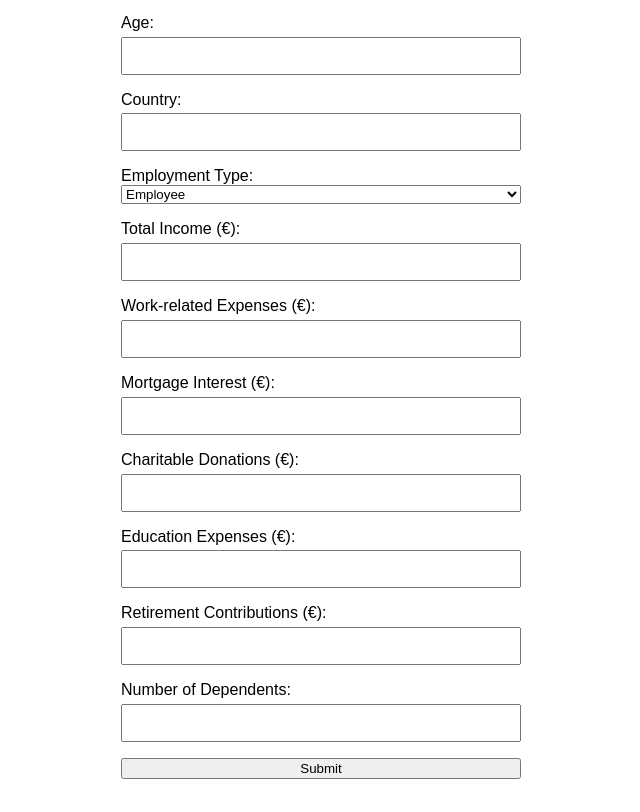
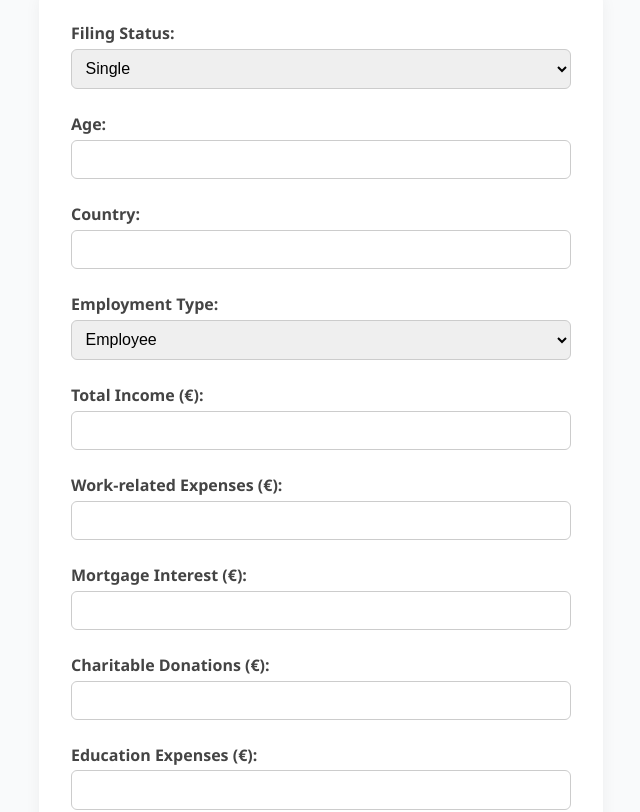
Before and after one commit to Herc-Ch/tax_ai_app, a React (Create React App) app: page / in a window 1280 px wide. Shown: the part 255-1067 px from the top of the page, without its empty margins (319-959 px from the left). Built offline with nearby package versions, Linux system fonts and the light colour scheme.

Commit message:
changes to front

```diff
--- a/src/App.jsx
+++ b/src/App.jsx
@@ -1,12 +1,12 @@
 // src/App.jsx
-import HomePage from './components/HomePage'
+import HomePageG from './components/Homepage'
 import TaxForm from './components/TaxForm'
 import './styles/main.css'
 
 function App () {
   return (
     <div>
-      <HomePage />
+      <HomePageG />
       <TaxForm />
     </div>
   )
--- a/src/components/HomePage.jsx
+++ b/src/components/HomePage.jsx
@@ -1,6 +1,6 @@
 // src/components/HomePage.jsx
 const HomePage = () => (
-  <section className='home'>
+  <section className="home">
     <h1>AI Tax Filing Assistant</h1>
     <p>
       Welcome to the AI-powered tax assistant. This web application guides you
@@ -8,6 +8,6 @@ const HomePage = () => (
       AI.
     </p>
   </section>
-)
+);
 
-export default HomePage
+export default HomePage;
--- a/src/index.js
+++ b/src/index.js
@@ -1,6 +1,5 @@
-import React from 'react'
 import ReactDOM from 'react-dom/client'
-import App from './App'
+import Appz from './App'
 
 const root = ReactDOM.createRoot(document.getElementById('root'))
-root.render(<App />)
+root.render(<Appz />)
--- a/src/styles/main.css
+++ b/src/styles/main.css
@@ -1,9 +1,12 @@
 /* src/styles/main.css */
 body {
-  font-family: Arial, sans-serif;
+  font-family: 'Segoe UI', Tahoma, Geneva, Verdana, sans-serif;
   margin: 0;
   padding: 0;
+  background-color: #f9fafb;
+  color: #333;
 }
+
 
 .home {
   padding: 2rem;
@@ -17,22 +20,70 @@ body {
   }
 }
 
+@media (max-width: 600px) {
+  .tax-form {
+    margin: 1rem;
+    padding: 1rem;
+  }
+}
+
+
 .tax-form {
+  background-color: white;
+  padding: 2rem;
+  border-radius: 12px;
+  box-shadow: 0 4px 16px rgba(0, 0, 0, 0.05);
   display: flex;
   flex-direction: column;
-  gap: 1rem;
-  max-width: 400px;
-  margin: 2rem auto;
+  gap: 1.5rem;
+  max-width: 500px;
+  margin: 3rem auto;
 }
+
 
 .tax-form label {
   display: flex;
   flex-direction: column;
-  font-weight: 500;
+  font-weight: 600;
+  color: #444;
 }
 
-.tax-form input {
-  padding: 0.5rem;
+.tax-form input,
+.tax-form select {
+  padding: 0.6rem;
+  font-size: 1rem;
+  border: 1px solid #ccc;
+  border-radius: 6px;
   margin-top: 0.3rem;
+  transition: border 0.2s ease-in-out;
+}
+
+.tax-form input:focus,
+.tax-form select:focus {
+  border-color: #007bff;
+  outline: none;
+}
+
+.tax-form button {
+  padding: 0.7rem 1.2rem;
+  background-color: #007bff;
+  color: white;
+  font-weight: bold;
+  border: none;
+  border-radius: 8px;
+  cursor: pointer;
+  transition: background-color 0.2s ease-in-out;
+}
+
+.tax-form button:hover {
+  background-color: #0056b3;
+}
+
+.advice {
+  margin-top: 2rem;
+  background: #e8f0fe;
+  padding: 1.5rem;
+  border-left: 5px solid #007bff;
+  border-radius: 8px;
   font-size: 1rem;
 }
```
